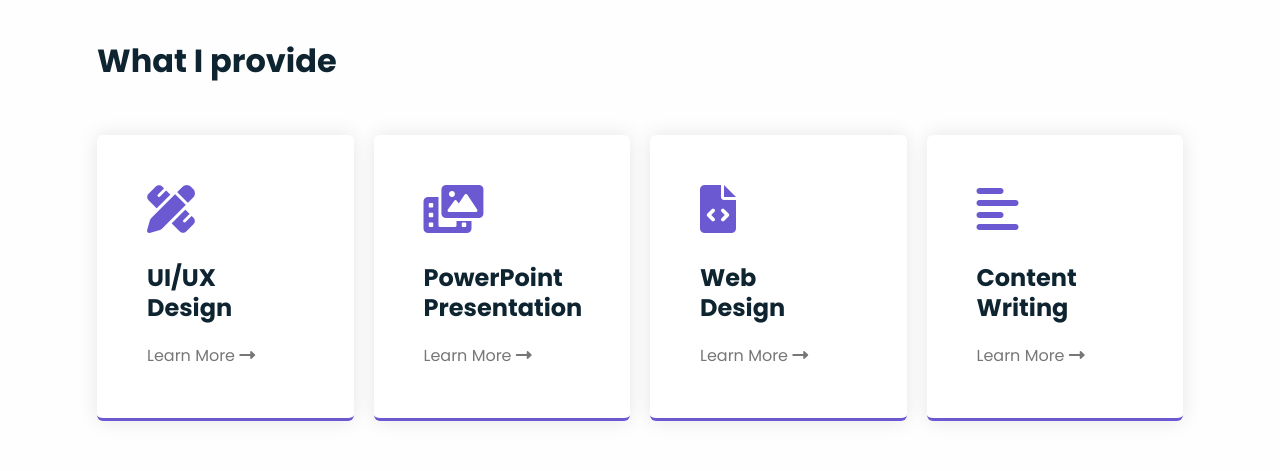
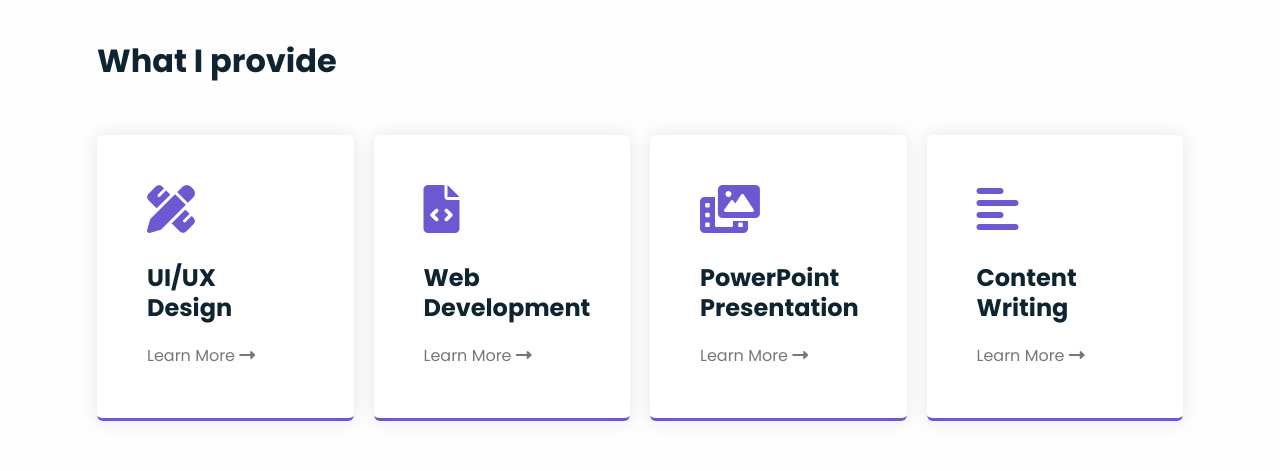
Before and after one commit to patelms35/web-react, a React (Vite) app in the folder web-react/: page / in a window 1280 px wide. Shown: the part 3860-4331 px from the top of the page. Built offline with nearby package versions, Linux system fonts and the light colour scheme.

Commit message:
service section update

```diff
--- a/web-react/src/Home/home.jsx
+++ b/web-react/src/Home/home.jsx
@@ -57,7 +57,9 @@
   React.useEffect(() => {
     const portfolioModals = document.querySelectorAll(".porfolio-model");
     const imgCards = document.querySelectorAll(".img-card");
-    const portfolioCloseBtns = document.querySelectorAll(".portfolio-close-btn");
+    const portfolioCloseBtns = document.querySelectorAll(
+      ".portfolio-close-btn"
+    );
 
     var portfolioModal = function (modalClick) {
       portfolioModals[modalClick].classList.add("active");
@@ -247,7 +249,6 @@
       interval: 200,
     });
   }, []);
-
 
   return (
     <>
@@ -672,6 +673,41 @@
               </li>
               <li className="service-container">
                 <div className="service-card">
+                  <i className="fas fa-file-code" />
+                  <h3>
+                    Web <br />
+                    Development
+                  </h3>
+                  <div className="learn-more-btn">
+                    Learn More <i className="fas fa-long-arrow-alt-right" />
+                  </div>
+                </div>
+                <div className="service-modal flex-center">
+                  <div className="service-modal-body">
+                    <i className="fas fa-times modal-close-btn" />
+                    <h3>Web Development</h3>
+                    <h4>What is Web Development ?</h4>
+                    <p>
+                    Web development is the creation and maintenance of websites and web applications, focusing on both visual design (frontend) and server-side functionality (backend). It includes coding in languages like HTML, CSS, and JavaScript, managing databases, and deploying sites on the web, creating everything from simple sites to complex applications.
+                    </p>
+                    <h4>What I provide</h4>
+                    <ul>
+                      <li>
+                        <i className="fas fa-check-circle" /> Web application
+                        Design
+                      </li>
+                      <li>
+                        <i className="fas fa-check-circle" /> Front-End Development
+                      </li>
+                      <li>
+                        <i className="fas fa-check-circle" /> Testing
+                      </li>
+                    </ul>
+                  </div>
+                </div>
+              </li>
+              <li className="service-container">
+                <div className="service-card">
                   <i className="fas fa-photo-video" />
                   <h3>PowerPoint Presentation</h3>
                   <div className="learn-more-btn">
@@ -702,43 +738,6 @@
                       <li>
                         <i className="fas fa-check-circle" /> 3D PowerPoint
                         presentation
-                      </li>
-                    </ul>
-                  </div>
-                </div>
-              </li>
-              <li className="service-container">
-                <div className="service-card">
-                  <i className="fas fa-file-code" />
-                  <h3>
-                    Web <br />
-                    Design
-                  </h3>
-                  <div className="learn-more-btn">
-                    Learn More <i className="fas fa-long-arrow-alt-right" />
-                  </div>
-                </div>
-                <div className="service-modal flex-center">
-                  <div className="service-modal-body">
-                    <i className="fas fa-times modal-close-btn" />
-                    <h3>Web Design</h3>
-                    <h4>what is Web Design ?</h4>
-                    <p>
-                      Web Design services are used to design, build, support,
-                      and evolve all types of web-based software.
-                    </p>
-                    <h4>What I provide</h4>
-                    <ul>
-                      <li>
-                        <i className="fas fa-check-circle" /> Web application
-                        Design
-                      </li>
-                      <li>
-                        <i className="fas fa-check-circle" /> Testing
-                      </li>
-                      <li>
-                        <i className="fas fa-check-circle" /> Web application
-                        development
                       </li>
                     </ul>
                   </div>
```
